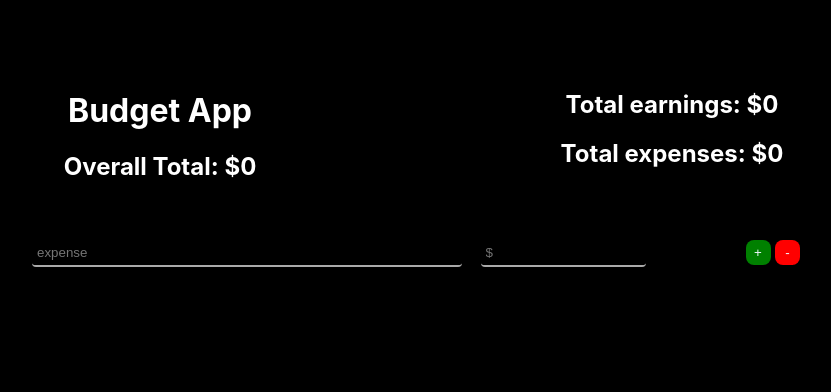
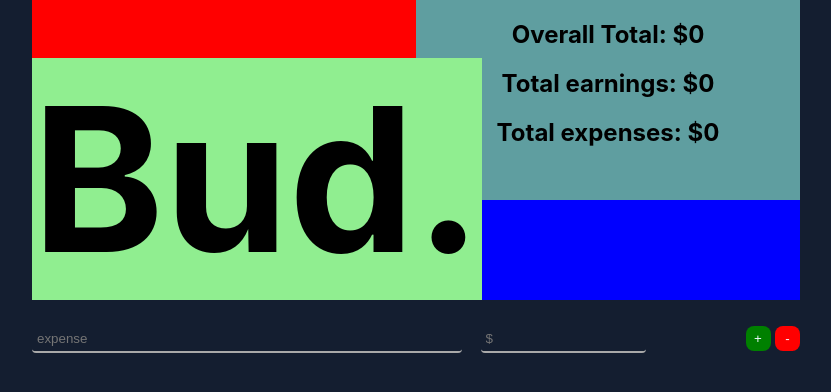
Before and after one commit to juansanchez721/BudgetApp, a plain HTML site: page index.html in a window 1280 px wide. Shown: the whole page, without its empty margins (224-1055 px from the left). Drawn offline with Linux system fonts and the light colour scheme.

Commit message:
Updated heading. More to go.

```diff
--- a/budget.css
+++ b/budget.css
@@ -1,18 +1,23 @@
 .pointer {cursor: pointer;}
 
 body{
-    color: white;
-    background-color: rgb(0, 0, 0);
-    width: 100%;margin: 0;
+    /* color: ; */
+    background-color: #141e30;
+    width: 100%;
+    margin: 0;
     font-family: -apple-system, BlinkMacSystemFont, 'Segoe UI', Roboto, Oxygen, Ubuntu, Cantarell, 'Open Sans', 'Helvetica Neue', sans-serif;
 }
 
 .header{
-    /* background-color: blue; */
+    background-color: blue;
+    /* width: 400px;
+    height: 400px; */
     text-align:center;
-    padding-bottom: 100px;
+    height: 300px;
+    /* padding-bottom: 100px; */
     /* padding-top: 70px; */
-    margin: 70px 10%;
+    margin: 0 20% 2% 20%;
+    /* position: relative; */
     /* max-width: 40%; */
 }
 
@@ -20,7 +25,7 @@ body{
     float: right;
 } */
 .center{
-
+    height: ;
     margin: 0 20%;
     min-width: 60%;
 }
--- a/index.html
+++ b/index.html
@@ -12,14 +12,24 @@
 
 <body>
 
-    <div class = "header">
+    <div class = "header" style="">
 
-        <div style="float: left;width: 50%;">
-    <h1>Budget App</h1>
+        <div style=
+        "float: left;
+        height: 100%;
+        min-width:50%;
+        background-color: red;
+        position: relative;
+        ">
+            <div style=
+            "position: absolute;
+            background-color:lawngreen;
+            bottom: 0;">
+            <h1  style=" margin:0;font-size: 200;background-color: lightgreen;">Bud.</h1>
+        </div>
+    </div>
+        <div style="float: right;min-width:50%;height: 200px;background-color: cadetblue;">
     <h2 id = "getTotal">Overall Total: $0</h2>
-        </div>
-
-        <div style="float: right;width: 50%;">
     <h2 id = "totearnings">Total earnings: $0</h2>
     <h2 id = "totexpenses">Total expenses: $0</h2>
         </div>
```
